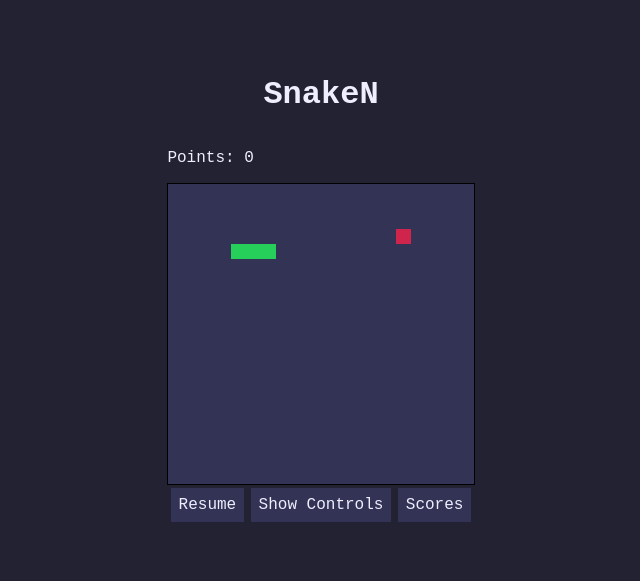
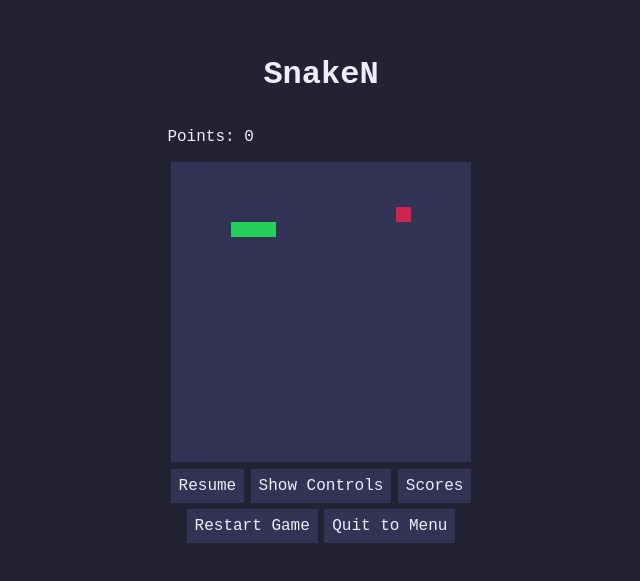
Before and after one commit to rawjrk/waf-task, a React (Vite) app in the folder client/: page /gameplay in a window 1280 px wide. Shown: the part 117-698 px from the top of the page, without its empty margins (319-959 px from the left). Built offline with nearby package versions, Linux system fonts and the light colour scheme.

Commit message:
changed layout for game page

```diff
--- a/client/src/index.css
+++ b/client/src/index.css
@@ -1,17 +1,8 @@
-html,
-body {
-  margin: 0;
-  box-sizing: border-box;
-  border-collapse: collapse;
-  font-family: 'Courier New', Courier, monospace;
-}
-
 :root {
   --main-bg: #223;
   --main-color: #eef;
 
   --screen-bg: #335;
-  --screen-border: 1px solid black;
   --snake-color: #25cf5a;
   --apple-color: #cf254d;
   --cell-size: 15px;
@@ -22,6 +13,14 @@ body {
   --scores-header-bg: #1b1b2e;
   --scores-row-bg: #22223b;
   --scores-row-bg2: #292947;
+}
+
+html,
+body {
+  margin: 0;
+  box-sizing: border-box;
+  border-collapse: collapse;
+  font-family: 'Courier New', Courier, monospace;
 
   background-color: var(--main-bg);
   color: var(--main-color);
--- a/client/src/routes/gameplay/Game.css
+++ b/client/src/routes/gameplay/Game.css
@@ -1,8 +1,11 @@
 #switches {
+  margin-top: 0.2rem;
+}
+
+#switches div {
   display: flex;
   flex-direction: row;
-  align-items: center;
-  justify-content: space-between;
+  justify-content: center;
 }
 
 #controls {
--- a/client/src/routes/gameplay/Game.jsx
+++ b/client/src/routes/gameplay/Game.jsx
@@ -86,6 +86,7 @@ export default function Game() {
       />
 
       <div id="switches">
+        <div>
           <button onClick={tooglePause} tabIndex={-1}>
             {gamePaused ? 'Resume' : 'Pause'}
           </button>
@@ -93,6 +94,11 @@ export default function Game() {
             {!hideControls ? 'Hide' : 'Show'} Controls
           </button>
           <Link to={'../scores'}>Scores</Link>
+        </div>
+        <div>
+          <button>Restart Game</button>
+          <button>Quit to Menu</button>
+        </div>
       </div>
 
       <div id="controls" hidden={hideControls}>
--- a/client/src/routes/gameplay/components/Screen.css
+++ b/client/src/routes/gameplay/components/Screen.css
@@ -1,8 +1,3 @@
-#screen {
-  border: var(--screen-border);
-  background-color: var(--screen-bg);
-}
-
 #screen .row {
   display: flex;
   flex-direction: row;
@@ -10,6 +5,7 @@
 }
 
 #screen .cell {
+  margin: 0;
   width: var(--cell-size);
   height: var(--cell-size);
 }
```
Lines whose indentation alone changed are shown as unchanged.
